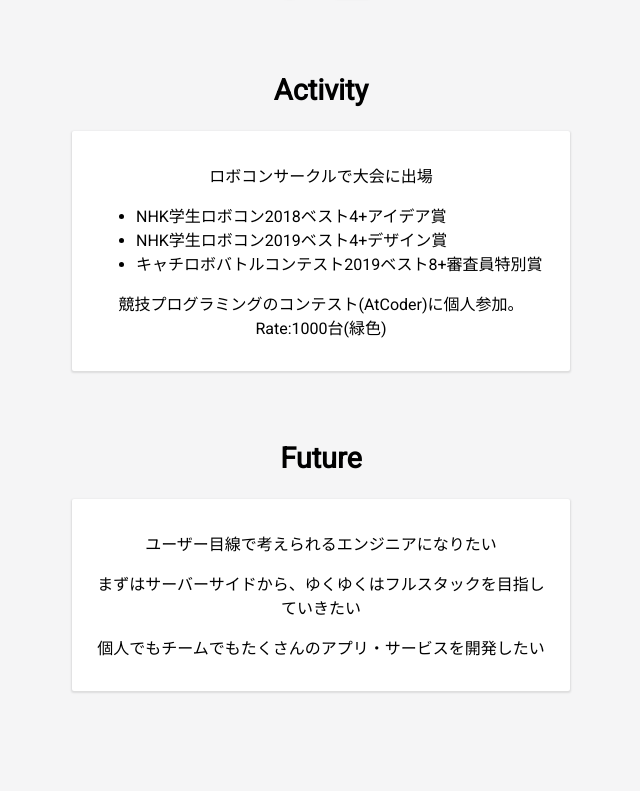
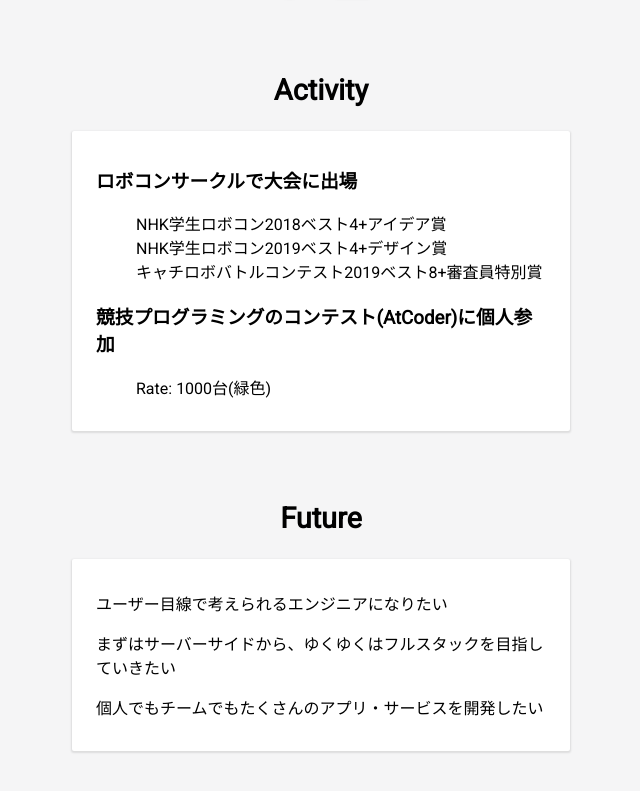
Before and after one commit to Fukkatsuso/portfolio, a Vue app: page /about in a window 1280 px wide. Shown: the part 522-1313 px from the top of the page, without its empty margins (319-959 px from the left). Before the commit the page ends 1253 px from the top, so only its background shows below. Built offline with nearby package versions, Linux system fonts and the light colour scheme.

Commit message:
update: Aboutページのスタイル変更

```diff
--- a/src/views/About.vue
+++ b/src/views/About.vue
@@ -18,15 +18,17 @@
 
     <SubTitle name="Activity"/>
     <div class="profile-activity">
-      <p>
-        ロボコンサークルで大会に出場<br/>
+      <h3>ロボコンサークルで大会に出場</h3>
       <ul>
         <li>NHK学生ロボコン2018ベスト4+アイデア賞</li>
         <li>NHK学生ロボコン2019ベスト4+デザイン賞</li>
         <li>キャチロボバトルコンテスト2019ベスト8+審査員特別賞</li>
       </ul>
-      </p>
-      <p>競技プログラミングのコンテスト(AtCoder)に個人参加。Rate:1000台(緑色)</p>
+
+      <h3>競技プログラミングのコンテスト(AtCoder)に個人参加</h3>
+      <ul>
+        <li>Rate: 1000台(緑色)</li>
+      </ul>
     </div>
 
     <SubTitle name="Future"/>
@@ -140,14 +142,14 @@ export default {
 
 .profile-activity {
   @extend .profile-card;
-  text-align: center;
-  li {
   text-align: left;
+  ul {
+    list-style: none;
   }
 }
 
 .profile-future {
   @extend .profile-card;
-  text-align: center;
+  text-align: left;
 }
 </style>
```
Lines whose indentation alone changed are shown as unchanged.
